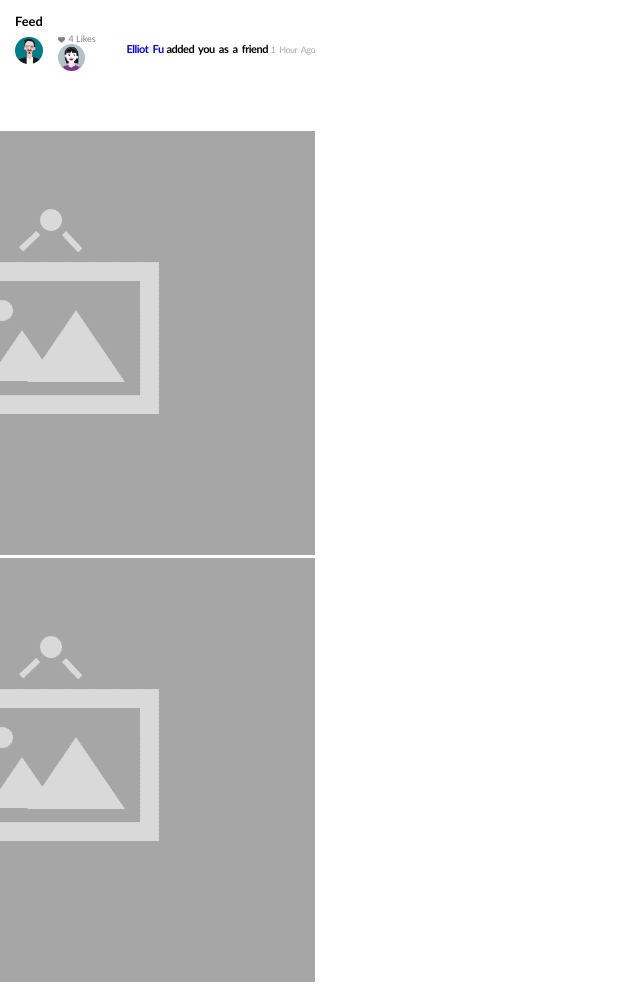
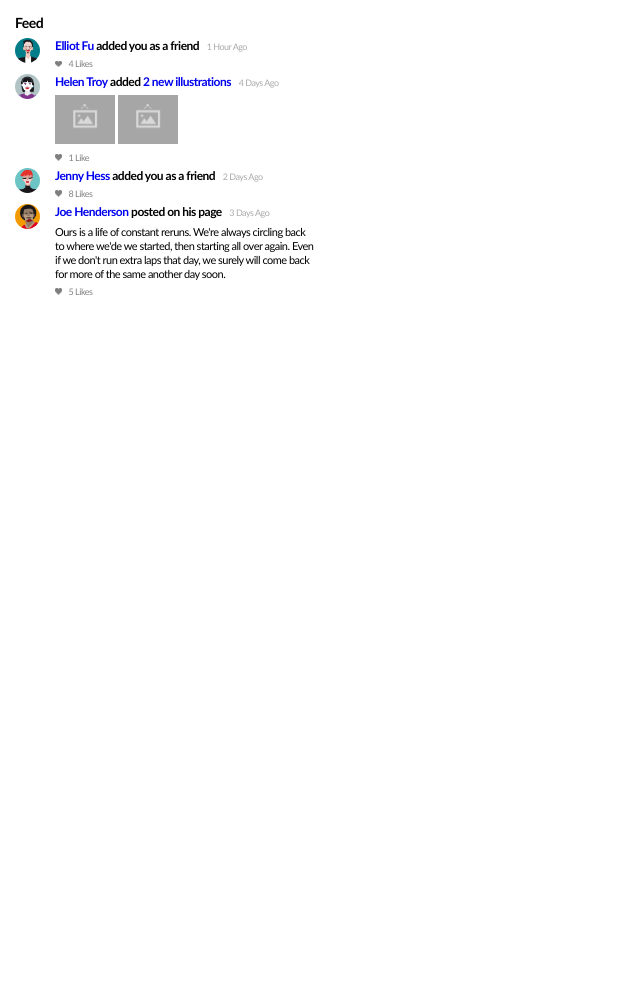
Before and after one commit to sarit058/Feed, a plain HTML site: page index.html in a window 1280 px wide. Shown: the whole page, without its empty margins (0-640 px from the left). After the commit the page ends 800 px from the top, so only its background shows below. Drawn offline with Linux system fonts and the light colour scheme.

Commit message:
Finish structure

```diff
--- a/index.html
+++ b/index.html
@@ -8,74 +8,92 @@
 <body>
     <h3>Feed</h3>
     <div class="feed">
+
         <div class="avatar">
             <img src="images/Elliot Fu.jpg" alt="Elliot Fu">
         </div>
+
         <div class="action">
             <ul class="meta">
                 <li><a href="url">Elliot Fu</a></li>
                 <li>added you as a friend</li>
                 <li>1 Hour Ago</li>
             </ul>
-        </div>
             <div class="likes">
                 <img src="images/gray_heart.png" alt="gray heart">
                 <span style="color: gray;">4 Likes</span>
             </div>
         </div>
+
+
+
     </div>
 
 
     <div class="feed">
+
         <div class="avatar">
             <img src="images/Helen Troy.jpg" alt="Helen Troy">
         </div>
+
         <div class="action">
-            <ul>
-                <a href="url"><li>Helen Troy</li></a>
+            <ul class="meta">
+                <li><a href="url">Helen Troy</a></li>
                 <li>added <a href="url">2 new illustrations</a></li>
-                <li>4 days Ago</li>
+                <li>4 Days Ago</li>
             </ul>
+
             <div class="content">
                 <img src="images/picture_icon.png" alt="picture icon">
                 <img src="images/picture_icon.png" alt="picture icon">
             </div>
-
             <div class="likes">
                 <img src="images/gray_heart.png" alt="gray heart">
                 <span style="color: gray;">1 Like</span>
             </div>
         </div>
-    </div>
+
+
+
     </div>
 
-<!--
+
+
+    <div class="feed">
         <div class="avatar">
             <img src="images/Jenny Hess.jpg" alt="Jenny Hess">
         </div>
-    <div class="feed">
-        <ul>
-            <a href="url"><li>Jenny Hess</li></a>
+
+        <div class="action">
+            <ul class="meta">
+                <li><a href="url">Jenny Hess</a></li>
                 <li>added you as a friend</li>
                 <li>2 Days Ago</li>
             </ul>
             <div class="likes">
                 <img src="images/gray_heart.png" alt="gray heart">
-            <p>8 Likes</p>
+                <span style="color: gray;">8 Likes</span>
             </div>
         </div>
 
+
+
+    </div>
+
+    <div class="feed">
         <div class="avatar">
             <img src="images/Joe Henderson.jpg" alt="Joe Henderson">
         </div>
-    <div class="feed">
-        <ul>
-            <a href="url"><li>Joe Henderson</li></a>
+
+        <div class="action">
+            <ul class="meta">
+                <li><a href="url">Joe Henderson</a></li>
                 <li>posted on his page</li>
                 <li>3 Days Ago</li>
             </ul>
+
             <div class="content">
-            <p>Ours is a life of constant reruns. We're always circling black
+                <p>Ours is a life of constant reruns. We're always circling back
                     to where we'de we started, then starting all over again. Even
                     if we don't run extra laps that day, we surely will come back
                     for more of the same another day soon.
@@ -83,12 +101,14 @@
             </div>
             <div class="likes">
                 <img src="images/gray_heart.png" alt="gray heart">
-            <p>5 Likes</p>
+                <span style="color: gray;">5 Likes</span>
             </div>
+
         </div>
-    -->
 
 
 
+    </div>
+
 </body>
 </html>
--- a/style.css
+++ b/style.css
@@ -3,14 +3,16 @@
 body {
     font-family: calibri;
     font-weight: 100;
-    font-size: 11px;
-    width: 300px;
+    font-size: 12px;
     margin-left: 15px;
+    word-spacing: 0;
+    letter-spacing: -0.5px;
+
 }
 
 .feed {
     width: 300px;
-    border:
+
 }
 
 .feed:after {
@@ -18,54 +20,64 @@ body {
 }
 
 .avatar img {
-    width: 2.5em;
+    width: 25px;
     border-radius: 50%;
     float: left;
-    margin-right: 15px;
 }
 
 .action {
-    float: right;
+    padding: 0 0px 0 40px;
     width: 280;
     line-height: 15px;
     margin-top: -7px;
 }
 
 .meta {
-    padding-left: 0;
+    margin: 10px 0 5px 0;
+    padding: 0px;
+
 }
 
 .meta li {
     display: inline;
-    font-weight: 900;
-    letter-spacing: -0.5px;
-    word-spacing: 2px;
-}
+    font-weight: 900;}
 
 .meta li:after {
-    padding: 0 10pxS;
+    padding: 0 10px;
 }
 
 .meta li:last-child {
     color: rgb(170, 170, 170);
     font-size: 9px;
     font-weight: 100;
+    margin-left: 5px;
+}
+
+.content img {
+    width: 60px;
+    margin-bottom: 6px;
+
+}
+
+.content p {
+    font-size: 11px;
+    font-weight: 400;
+    line-height: 14px;
+   margin: 0 0 6px 0;
 }
 
 .likes {
-    margin-top: -5px;
-    background: pink;
+    margin-top: -4px;
+
 }
 
 .likes img {
     width: 7px;
-    float: left;
 }
 
 .likes span {
     color: rgb(170, 170, 170);
     font-size: 9px;
-    float: left;
     margin-left: 4px;
     margin-top: -4px;
 }
```
Lines whose indentation alone changed are shown as unchanged.
